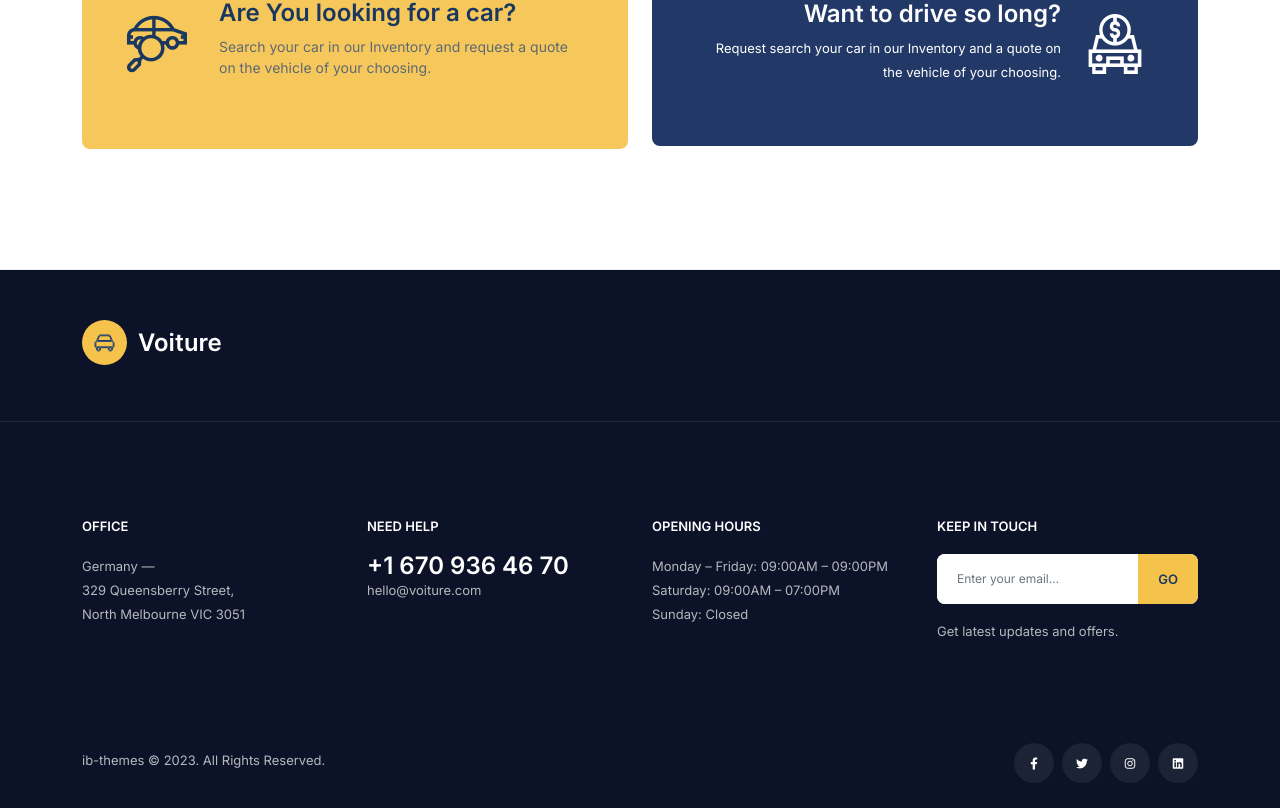
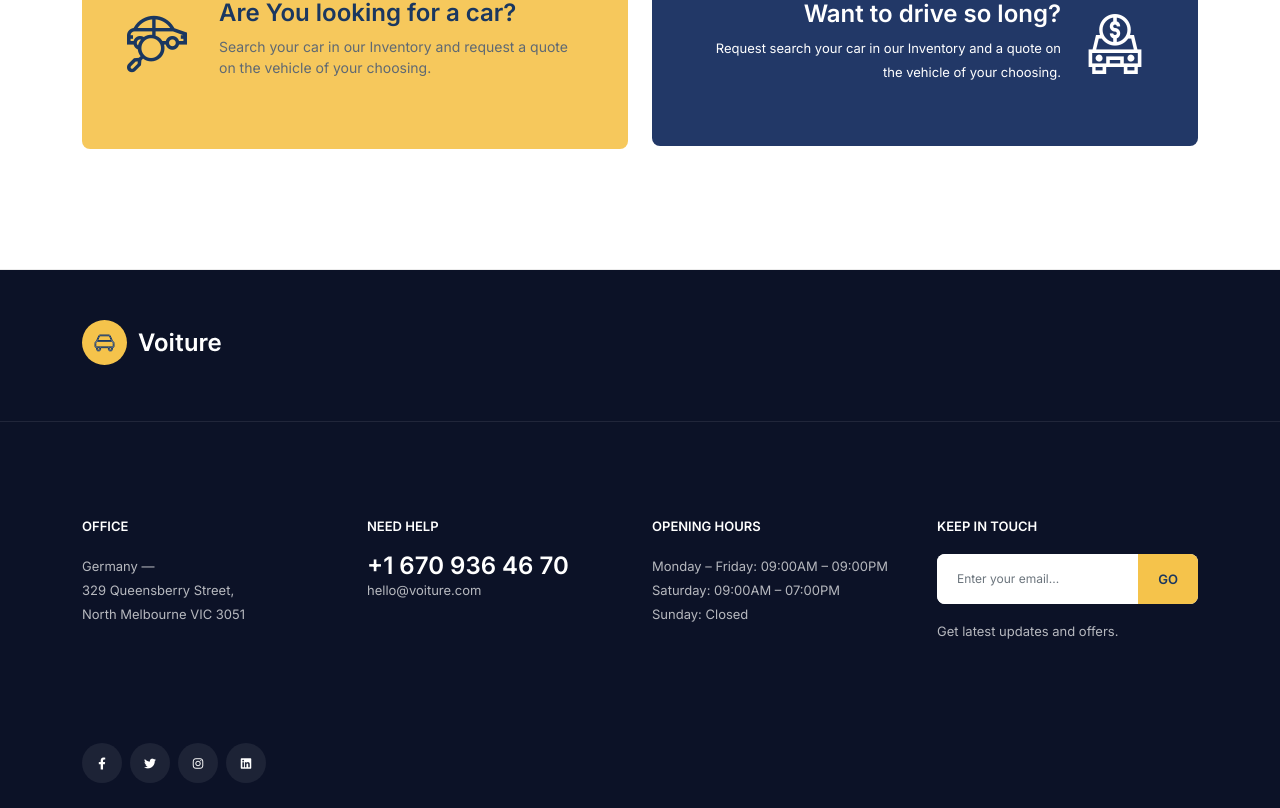
Before and after one commit to IntiCar/inticar-fe, a Next.js app: page / in a window 1280 px wide. Shown: the part 4576-5384 px from the top of the page. Built offline with nearby package versions, Linux system fonts and the light colour scheme.

Commit message:
fix(footer): hide trademark

```diff
--- a/src/components/common/footer/CopyRight.js
+++ b/src/components/common/footer/CopyRight.js
@@ -1,34 +1,15 @@
-import React from "react";
-import Social from "./Social";
+import React from 'react';
+import Social from './Social';
 
 const CopyRight = () => {
   return (
     <div className="container">
       <div className="row">
-        <div className="col-md-6 col-lg-8 col-xl-9">
-          <div className="copyright-widget mt5 text-start mb20-sm">
-            <p>
-              <a
-                href="https://themeforest.net/user/ib-themes"
-                target="_blank"
-                rel="noopener noreferrer"
-              >
-                ib-themes
-              </a>{" "}
-              © {new Date().getFullYear()}. All Rights Reserved.
-            </p>
-          </div>
+        <div className="footer_social_widget text-start">
+          <ul className="mb0">
+            <Social />
+          </ul>
         </div>
-        {/* End .col */}
-
-        <div className="col-md-6 col-lg-4 col-xl-3">
-          <div className="footer_social_widget text-start text-md-end">
-            <ul className="mb0">
-              <Social />
-            </ul>
-          </div>
-        </div>
-        {/* End .col */}
       </div>
     </div>
   );
```
